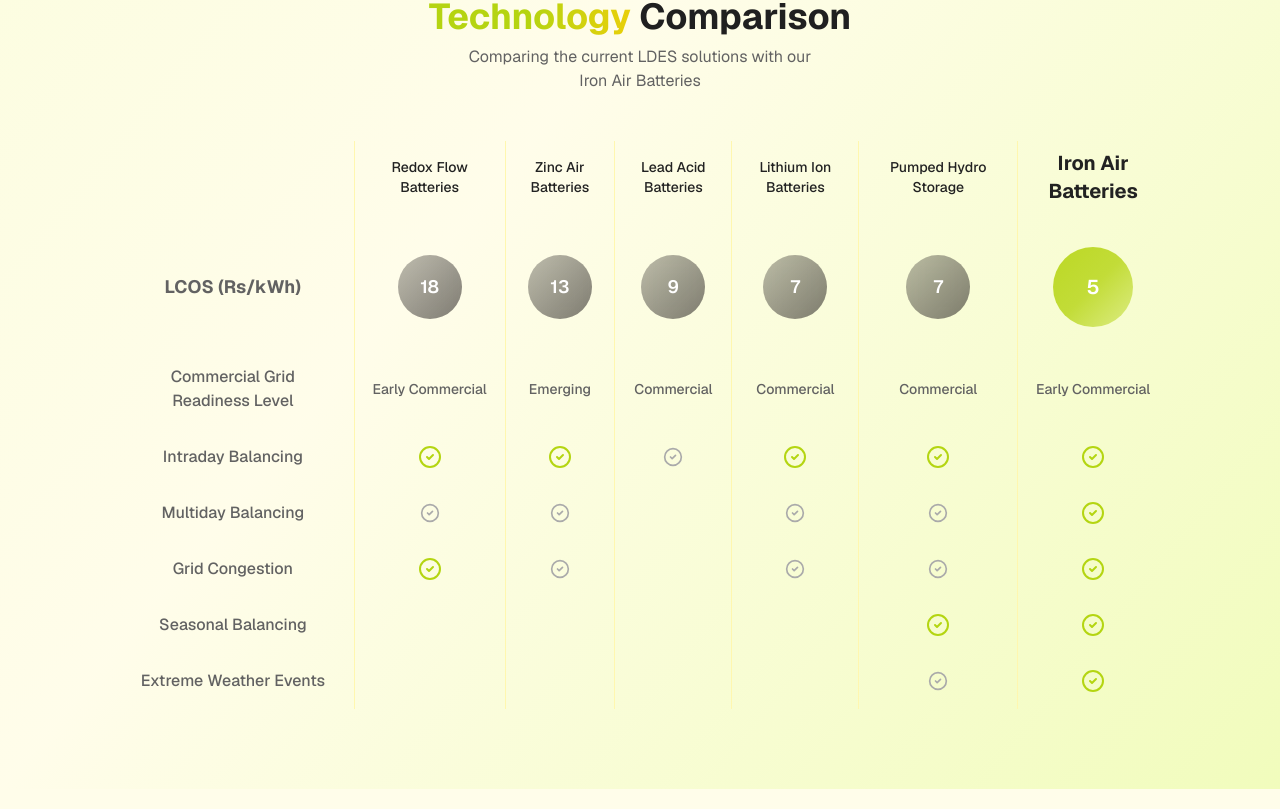
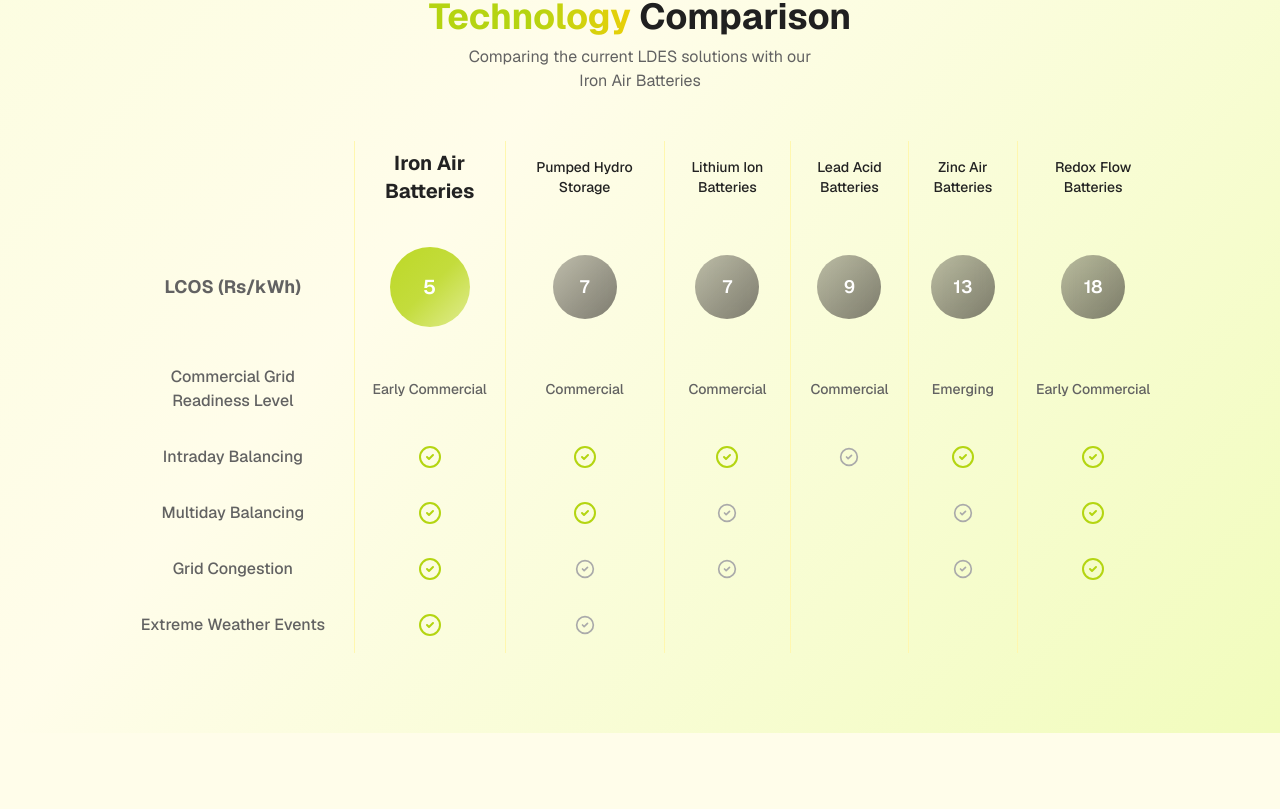
Before and after one commit to NakshatraAich/meine-iron-air-website, a Next.js app: page / in a window 1280 px wide. Shown: the part 2071-2880 px from the top of the page. Built offline with nearby package versions, Linux system fonts and the light colour scheme.

Commit message:
News Section

```diff
--- a/src/app/components/news.jsx
+++ b/src/app/components/news.jsx
@@ -25,20 +25,44 @@ export function News() {
 
     const newsList = [
     {
-    type: 'iframe',
-    src: 'https://drive.google.com/file/d/1RQ5ThMzKZE5HGGdWQffS8py7G4U2JiHM/preview',
-    content: 'Delivered a deeptech startup address at National Startup Day in the presence of Hon\'ble PM Narendra Modi.',
-    link: 'https://linkedin.com/...'
+        image: '/news/N26.jpeg',
+        content: 'Our Co-Founder/CEO delivered the deeptech startup address at National Startup Day in the presence of Hon\'ble PM Narendra Modi.',
+        link: 'https://drive.google.com/file/d/1RQ5ThMzKZE5HGGdWQffS8py7G4U2JiHM/preview'
+    },
+    {
+        image: '/news/N21.jpeg',
+        content: 'Selected among the top nine Asia-Pacific startups in the Baker Hughes Energy Ideas Program.',
+        link: 'https://www.linkedin.com/posts/meineelectric_meineelectric-bakerhughes-energyideas-activity-7396854079467155457-sXj7?utm_source=share&utm_medium=member_desktop&rcm=ACoAADaEQ-wBJydGZrDNbomXjUOokVzxbaCVyzo'
     },
     {
         image: '/news/N17.jpeg',
-        content: 'MEINE Electric presented an invited talk on iron-air batteries at IMBRS 2025.',
+        content: 'MEINE Electric presented an invited talk on iron-air batteries at International Meeting of Battery Research Society 2025.',
         link: 'https://www.linkedin.com/posts/meineelectric_meineelectric-imbrs25-batteryresearch-activity-7407314931987013632-KgoL?utm_source=share&utm_medium=member_desktop&rcm=ACoAADaEQ-wBJydGZrDNbomXjUOokVzxbaCVyzo'
     },
     {
-        image: '/news/N18.jpeg',
-        content: 'Selected as the Top 50 finalists in Tata Social Enterprise Challenge 13th Edition',
-        link: 'https://www.linkedin.com/posts/meineelectric_meineelectric-tsecsummit-cleanenergy-activity-7404474476199124993-tAOx/'
+        image: '/news/N11.webp',
+        content: 'Felicitated by Hon\'ble Minister Shri Piyush Goyal at the Startup Mahakumbh event.',
+        link: 'https://www.linkedin.com/posts/priyansh-mohan-2002_meinelectric-movefastbuildthings-deeptech-activity-7314505968090800129-HQY7/?rcm=ACoAADaEQ-wBJydGZrDNbomXjUOokVzxbaCVyzo'
+    },
+    {
+        image: '/news/N16.jpeg',
+        content: 'Cell chemistry surpasses global standards for metal air performance.',
+        link: 'https://www.linkedin.com/feed/update/urn:li:activity:7338944102022959106/'
+    },
+    {
+        image: '/news/N25.jpeg',
+        content: 'MEINE Electric selected for IRENA\'s third global cohort, the only Indian startup honored this year',
+        link: 'https://www.linkedin.com/posts/meineelectric_meineelectric-ldes-cleanenergy-activity-7384463662490587136-qrZJ?utm_source=share&utm_medium=member_desktop&rcm=ACoAADaEQ-wBJydGZrDNbomXjUOokVzxbaCVyzo'
+    },
+    {
+        image: '/news/N23.jpeg',
+        content: 'MEINE Electric joined the panel on LDES at The Battery Show 2025.',
+        link: 'https://www.linkedin.com/posts/stuti-kakkar_ldes-cost-reliability-activity-7394277307319754752-6wmp?utm_source=share&utm_medium=member_desktop&rcm=ACoAADaEQ-wBJydGZrDNbomXjUOokVzxbaCVyzo'
+    },
+    {
+        image: '/news/N24.jpeg',
+        content: 'Winners of the First Ever Thomas Bata Future Vision Award by Schulich School of Business',
+        link: 'https://www.linkedin.com/posts/meineelectric_togethermission-thomasbatafuturevisionaward-activity-7389209977246248960-m4YH?utm_source=share&utm_medium=member_desktop&rcm=ACoAADaEQ-wBJydGZrDNbomXjUOokVzxbaCVyzo'
     },
     {
         image: '/news/N19.jpeg',
@@ -51,56 +75,19 @@ export function News() {
         link: 'https://www.linkedin.com/posts/meineelectric_meineelectric-longdurationenergystorage-ironair-activity-7393964405656518656-NOHY?utm_source=share&utm_medium=member_desktop&rcm=ACoAADaEQ-wBJydGZrDNbomXjUOokVzxbaCVyzo'
     },
     {
-        image: '/news/N21.jpeg',
-        content: 'Selected among the top nine Asia-Pacific startups in the Baker Hughes Energy Ideas Program.',
-        link: 'https://www.linkedin.com/posts/meineelectric_meineelectric-bakerhughes-energyideas-activity-7396854079467155457-sXj7?utm_source=share&utm_medium=member_desktop&rcm=ACoAADaEQ-wBJydGZrDNbomXjUOokVzxbaCVyzo'
-    },
-    {
         image: '/news/N22.jpeg',
         content: 'Invited to the BSA Crescent Institute of Science and Technology for a keynote talk on Future of Energy Storage',
         link: 'https://www.linkedin.com/posts/priyansh-mohan-2002_crescentinstitute-meineelectric-energystorage-activity-7396501360449490944-vC-e?utm_source=share&utm_medium=member_desktop&rcm=ACoAADaEQ-wBJydGZrDNbomXjUOokVzxbaCVyzo'
     },
-    {
-        image: '/news/N23.jpeg',
-        content: 'MEINE Electric joined the panel on LDES at The Battery Show 2025.',
-        link: 'https://www.linkedin.com/posts/stuti-kakkar_ldes-cost-reliability-activity-7394277307319754752-6wmp?utm_source=share&utm_medium=member_desktop&rcm=ACoAADaEQ-wBJydGZrDNbomXjUOokVzxbaCVyzo'
-    },
-    {
-        image: '/news/N24.jpeg',
-        content: 'Winners of the First Ever Thomas Bata Future Vision Award by Schulich School of Business',
-        link: 'https://www.linkedin.com/posts/meineelectric_togethermission-thomasbatafuturevisionaward-activity-7389209977246248960-m4YH?utm_source=share&utm_medium=member_desktop&rcm=ACoAADaEQ-wBJydGZrDNbomXjUOokVzxbaCVyzo'
-    },
-    {
-        image: '/news/N25.jpeg',
-        content: 'MEINE Electric selected for IRENA\'s third global cohort, the only Indian startup honored this year',
-        link: 'https://www.linkedin.com/posts/meineelectric_meineelectric-ldes-cleanenergy-activity-7384463662490587136-qrZJ?utm_source=share&utm_medium=member_desktop&rcm=ACoAADaEQ-wBJydGZrDNbomXjUOokVzxbaCVyzo'
-    },
-
-
     {
         image: '/news/N12.jpeg',
         content: 'Recognized among the top 50 emerging deeptech startups by NASSCOM Emerge 50.',
         link: 'https://www.linkedin.com/posts/nasscomdeeptech_emerge50awards2025-ugcPost-7359239202267389953-xeUJ?utm_source=share&utm_medium=member_desktop&rcm=ACoAADaEQ-wBJydGZrDNbomXjUOokVzxbaCVyzohttps://www.linkedin.com/posts/meineelectric_meineelectric-movefastbuildthings-emerge50-activity-7360613610248617984-w5bb?utm_source=share&utm_medium=member_desktop&rcm=ACoAADaEQ-wBJydGZrDNbomXjUOokVzxbaCVyzo'
     },
     {
-        image: '/news/N11.webp',
-        content: 'Felicitated by Hon\'ble Minister Shri Piyush Goyal at the Startup Mahakumbh event.',
-        link: 'https://www.linkedin.com/posts/priyansh-mohan-2002_meinelectric-movefastbuildthings-deeptech-activity-7314505968090800129-HQY7/?rcm=ACoAADaEQ-wBJydGZrDNbomXjUOokVzxbaCVyzo'
-    },
-    {
-        image: '/news/N16.jpeg',
-        content: 'Cell chemistry surpasses global standards for metal air performance.',
-        link: 'https://www.linkedin.com/feed/update/urn:li:activity:7338944102022959106/'
-    },
-    {
         image: '/news/N13.jpeg',
         content: 'Signed a strategic Memorandum of Understanding with Chematico Technologies to accelerate innovation.',
         link: 'https://www.linkedin.com/posts/meineelectric_innovation-impact-commercial-activity-7354496848117583872-oY_X/'
-    },
-    {
-        image: '/news/N15.jpeg',
-        content: 'Selected for the prestigious NIDHI PRAYAS grant to support scaling breakthrough technology solutions.',
-        link: 'https://www.linkedin.com/posts/sp-tbi_delighted-to-extend-nidhi-prayas-grant-in-aid-activity-7343254317602078722-Pbj-/'
     },
             // {
       //  image: '/news/N14.jpeg',
--- a/src/app/components/table.jsx
+++ b/src/app/components/table.jsx
@@ -10,12 +10,79 @@ const IconPartial = () => <CircleCheck className="w-5 h-5 mx-auto text-[#AAAAAA]
 const IconNone = () => <div className="w-8 h-8 mx-auto" />
 
 export default function Table() {
+  const columns = [
+    "Iron Air<br/>Batteries",
+    "Pumped Hydro<br/>Storage",
+    "Lithium Ion<br/>Batteries",
+    "Lead Acid<br/>Batteries",
+    "Zinc Air<br/>Batteries",
+    "Redox Flow<br/>Batteries",
+  ]
+
+  const lcosValues = ["5", "7", "7", "9", "13", "18"]
+
+  const readiness = [
+    "Early Commercial",
+    "Commercial",
+    "Commercial",
+    "Commercial",
+    "Emerging",
+    "Early Commercial",
+  ]
+
+  const features = [
+    {
+      label: "Intraday Balancing",
+      icons: [
+        <IconFull />,    // Iron Air
+        <IconFull />,    // Hydro
+        <IconFull />,    // Lithium
+        <IconPartial />,// Lead
+        <IconFull />,    // Zinc
+        <IconFull />,    // Redox
+      ],
+    },
+    {
+      label: "Multiday Balancing",
+      icons: [
+        <IconFull />,
+        <IconFull />,
+        <IconPartial />,
+        <IconNone />,
+        <IconPartial />,
+        <IconFull />,
+      ],
+    },
+    {
+      label: "Grid Congestion",
+      icons: [
+        <IconFull />,
+        <IconPartial />,
+        <IconPartial />,
+        <IconNone />,
+        <IconPartial />,
+        <IconFull />,
+      ],
+    },
+    {
+      label: "Extreme Weather Events",
+      icons: [
+        <IconFull />,
+        <IconPartial />,
+        <IconNone />,
+        <IconNone />,
+        <IconNone />,
+        <IconNone />,
+      ],
+    },
+  ]
+
   return (
     <section className="font-sans section-spacing container-padding pt-10 sm:pt-20 pb-20 lg:px-20 px-0 mx-8">
       <motion.div className="w-full flex flex-col items-center text-center">
         {/* Heading */}
         <div className="mb-12 flex flex-col gap-2 items-center">
-          <h2 className="text-4xl text-center text-[#202020] md:text-4xl font-bold max-w-md">
+          <h2 className="text-4xl text-center text-[#202020] font-bold max-w-md">
             <span className="bg-gradient-to-r from-[#B5D411] via-[#B5D411] to-[#E9CF09] bg-clip-text text-transparent">
               Technology
             </span>{" "}
@@ -33,19 +100,12 @@ export default function Table() {
             <thead>
               <tr>
                 <th className="px-3 py-2 text-left text-lg font-bold"></th>
-                {[
-                  "Redox Flow<br/>Batteries",
-                  "Zinc Air<br/>Batteries",
-                  "Lead Acid<br/>Batteries",
-                  "Lithium Ion<br/>Batteries",
-                  "Pumped Hydro<br/>Storage",
-                  "Iron Air<br/>Batteries",
-                ].map((header, idx) => (
+                {columns.map((header, idx) => (
                   <th
                     key={idx}
                     scope="col"
                     className={`px-3 py-2 pb-5 border-l border-[#fff7af] ${
-                      idx === 5 ? "text-xl font-bold" : "text-sm font-medium"
+                      idx === 0 ? "text-xl font-bold" : "text-sm font-medium"
                     } text-[#222222]`}
                     dangerouslySetInnerHTML={{ __html: header }}
                   />
@@ -62,15 +122,14 @@ export default function Table() {
                 >
                   LCOS (Rs/kWh)
                 </th>
-
-                {["18", "13", "9", "7", "7", "5"].map((val, idx) => (
+                {lcosValues.map((val, idx) => (
                   <td
                     key={idx}
                     className="py-1 font-semibold text-white border-l border-[#fff7af]"
                   >
                     <div
                       className={`mx-auto flex items-center justify-center rounded-full ${
-                        idx === 5
+                        idx === 0
                           ? "w-20 h-20 bg-gradient-to-br from-[#B5D411]/90 via-[#B5D411]/80 to-[#B5D411]/40 text-xl"
                           : "w-16 h-16 bg-gradient-to-br from-stone-800/30 to-stone-800/60 backdrop-blur text-lg"
                       }`}
@@ -81,77 +140,23 @@ export default function Table() {
                 ))}
               </tr>
 
-              {/* Zero Row */}
+              {/* Readiness Row */}
               <tr>
                 <th scope="row" className="py-4 text-center font-medium whitespace-nowrap">
-                  Commercial Grid<br/>Readiness Level
+                  Commercial Grid<br />Readiness Level
                 </th>
-                <td className="border-l border-[#fff7af] text-center text-sm font-medium">Early Commercial</td>
-                <td className="border-l border-[#fff7af] text-center text-sm font-medium">Emerging</td>
-                <td className="border-l border-[#fff7af] text-center text-sm font-medium">Commercial</td>
-                <td className="border-l border-[#fff7af] text-center text-sm font-medium">Commercial</td>
-                <td className="border-l border-[#fff7af] text-center text-sm font-medium">Commercial</td>
-                <td className="border-l border-[#fff7af] text-center text-sm font-medium">Early Commercial</td>
+                {readiness.map((val, idx) => (
+                  <td
+                    key={idx}
+                    className="border-l border-[#fff7af] text-center text-sm font-medium"
+                  >
+                    {val}
+                  </td>
+                ))}
               </tr>
 
               {/* Feature Rows */}
-              {[
-                {
-                  label: "Intraday Balancing",
-                  icons: [
-                    <IconFull />, // Redox
-                    <IconFull />, // Zinc
-                    <IconPartial />, // Lead
-                    <IconFull />, // Lithium
-                    <IconFull />, // Hydro
-                    <IconFull />,    // Iron Air
-                  ],
-                },
-                {
-                  label: "Multiday Balancing",
-                  icons: [
-                    <IconPartial />,
-                    <IconPartial />,
-                    <IconNone />,
-                    <IconPartial />,
-                    <IconPartial />,
-                    <IconFull />,
-                  ],
-                },
-                {
-                  label: "Grid Congestion",
-                  icons: [
-                    <IconFull />,
-                    <IconPartial />,
-                    <IconNone />,
-                    <IconPartial />,
-                    <IconPartial />,
-                    <IconFull />,
-                  ],
-                },
-                {
-                  label: "Seasonal Balancing",
-                  icons: [
-                    <IconNone />,
-                    <IconNone />,
-                    <IconNone />,
-                    <IconNone />,
-                    <IconFull />,
-                    <IconFull />,
-                  ],
-                },
-                {
-                  label: "Extreme Weather Events",
-                  icons: [
-                    <IconNone />,
-                    <IconNone />,
-                    <IconNone />,
-                    <IconNone />,
-                    <IconPartial />,
-                    <IconFull />,
-                  ],
-                },
-              ].map((row, i) => (
+              {features.map((row, i) => (
                 <tr key={i}>
                   <th
                     scope="row"
--- a/src/app/components/why.jsx
+++ b/src/app/components/why.jsx
@@ -60,7 +60,7 @@ const Why = () => {
               <Zap className="w-15 h-15 xs:w-10 xs:h-10 text-white" />
             </div>
             <p className="text-xl xs:text-sm text-green-900 font-semibold leading-snug">
-              Stores electricity for seasonal use
+              Long duration energy storage
             </p>
           </div>
 
```
Also changed, not shown: public/news/N26.jpeg (added).
